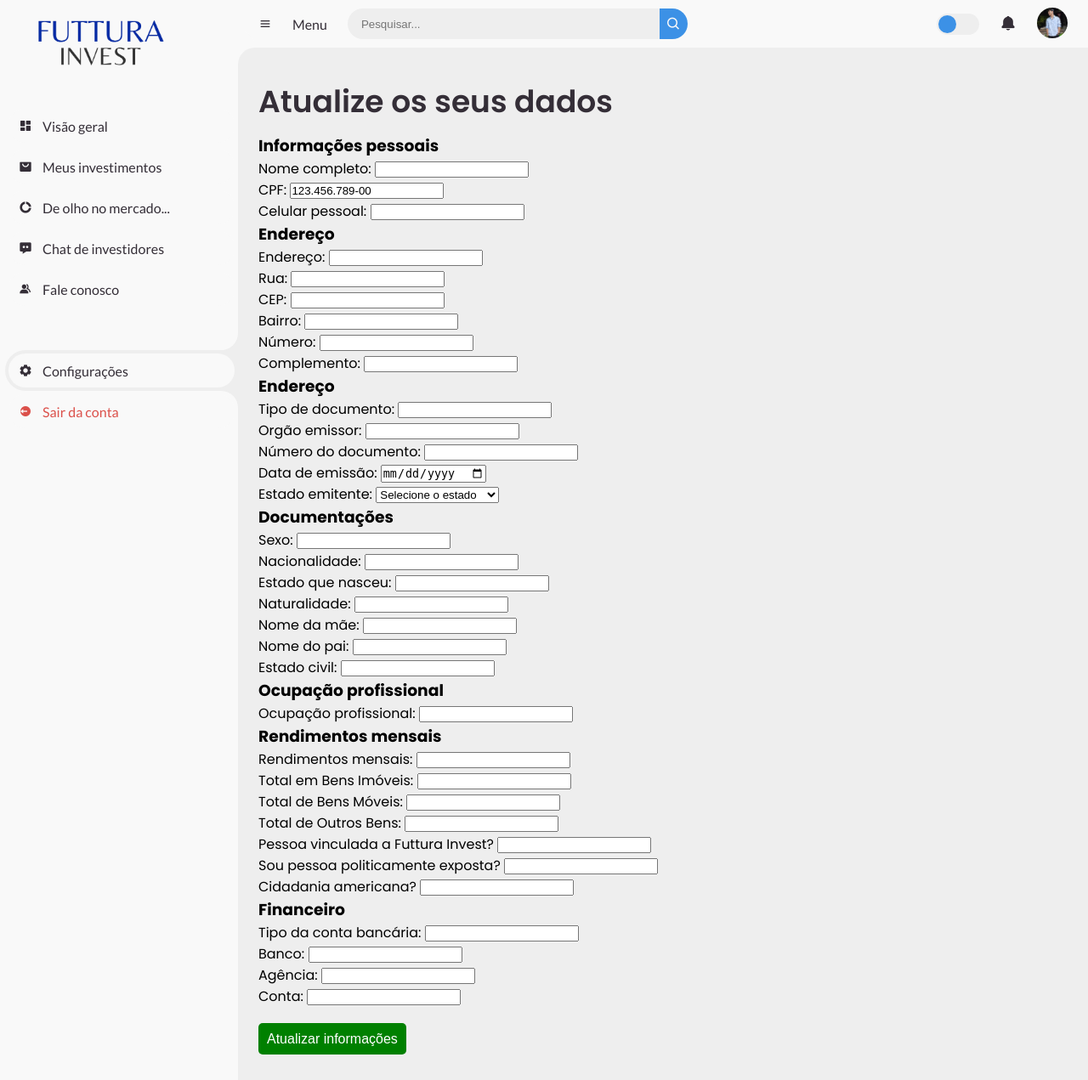
After one commit to matheusvpa/TCC2024INF, a PHP site: page /signup/config.php in a window 1280 px wide. The commit adds this page. Shown: the whole page at 85% size. Run offline with PHP 8.4, Linux system fonts and the light colour scheme; the visitor is signed in with stand-in values (Sample User, id 1).

Commit message:
Página de configurações adicionada e conexões entre páginas foram corrigidas

```diff
--- /dev/null
+++ b/FUTTURA INVEST/signup/config.php
@@ -0,0 +1,262 @@
+<?php
+    session_start();
+    //print_r($_SESSION);
+
+    if((!isset($_SESSION['cpf']) == true) and (!isset($_SESSION['senha']) == true))
+    {
+        unset($_SESSION['cpf']);
+        unset($_SESSION['senha']);
+        header('Location: login.php');
+    }
+    $logado = $_SESSION['cpf'];
+
+?>
+
+<!DOCTYPE html>
+<html lang="pt-br">
+<head>
+	<meta charset="UTF-8">
+	<meta name="viewport" content="width=device-width, initial-scale=1.0">
+
+	<!-- Boxicons -->
+	<link href='https://unpkg.com/boxicons@2.0.9/css/boxicons.min.css' rel='stylesheet'>
+	<!-- My CSS -->
+	<link rel="stylesheet" href="styledash.css">
+
+	<title>Futtura Invest - Seja bem-vindo aos seus investimentos.</title>
+</head>
+<body>
+	<section id="sidebar">
+		<a href="indexdashboard.php" class="brand">
+			<img id="theme-image" src="../img/LogoFundoTransparente.png" alt="Logo">
+		</a>
+
+		<ul class="side-menu top">
+			<li>
+				<a href="indexdashboard.php">
+					<i class='bx bxs-dashboard' ></i>
+					<span class="text">Visão geral</span>
+				</a>
+			</li>
+			<li>
+				<a href="meusinvestimentos.html">
+					<i class='bx bxs-shopping-bag-alt' ></i>
+					<span class="text">Meus investimentos</span>
+				</a>
+			</li>
+			<li>
+				<a href="../empreendimentos.html" target="_blank">
+					<i class='bx bxs-doughnut-chart' ></i>
+					<span class="text">De olho no mercado...</span>
+				</a>
+			</li>
+			<li>
+				<a href="https://telegram.org" target="_blank">
+					<i class='bx bxs-message-dots' ></i>
+					<span class="text">Chat de investidores</span>
+				</a>
+			</li>
+			<li>
+				<a href="https://wa.me/+5567996997580" target="_blank">
+					<i class='bx bxs-group' ></i>
+					<span class="text">Fale conosco</span>
+				</a>
+			</li>
+		</ul>
+		<ul class="side-menu">
+			<li class="active">
+				<a href="config.php">
+					<i class='bx bxs-cog' ></i>
+					<span class="text">Configurações</span>
+				</a>
+			</li>
+			<li>
+				<a href="signout.php" class="logout">
+					<i class='bx bxs-log-out-circle' ></i>
+					<span class="text">Sair da conta</span>
+				</a>
+			</li>
+		</ul>
+	</section>
+	<!-- SIDEBAR -->
+
+
+
+	<!-- CONTENT -->
+	<section id="content">
+		<!-- NAVBAR -->
+		<nav>
+			<i class='bx bx-menu' ></i>
+			<a href="#" class="nav-link">Menu</a>
+			<form action="#">
+				<div class="form-input">
+					<input type="search" placeholder="Pesquisar...">
+					<button type="submit" class="search-btn"><i class='bx bx-search' ></i></button>
+				</div>
+			</form>
+			<input type="checkbox" id="switch-mode" hidden>
+			<label for="switch-mode" class="switch-mode"></label>
+			<a href="#" class="notification">
+				<i class='bx bxs-bell' ></i>
+			</a>
+			<a href="#" class="profile">
+				<img src="../img/brunodill.png">
+			</a>
+		</nav>
+		<!-- NAVBAR -->
+
+		<!-- MAIN -->
+		<main>
+			<div class="head-title">
+				<div class="left">
+					<h1>Atualize os seus dados</h1>
+				</div>
+			</div>
+
+		<form action="atualizar_dados.php" method="POST">
+				<h3>Informações pessoais</h3>
+					<label for="nome_completo">Nome completo:</label>
+					<input type="text" id="nome_completo" name="nome_completo" required><br>
+
+					<label for="cpf">CPF:</label>
+					<input type="text" id="cpf" name="cpf" readonly value="123.456.789-00"><br>
+
+					<label for="celular">Celular pessoal:</label>
+					<input type="telephone" id="celular" name="celular" required><br>
+
+
+				<h3>Endereço</h3>
+					<label for="endereco">Endereço:</label>
+					<input type="text" id="endereco" name="endereco" required><br>
+
+					<label for="rua">Rua:</label>
+					<input type="text" id="rua" name="rua" required><br>
+
+					<label for="cep">CEP:</label>
+					<input type="text" id="cep" name="cep" required><br>
+
+					<label for="bairro">Bairro:</label>
+					<input type="text" id="bairro" name="bairro" required><br>
+
+					<label for="numero">Número:</label>
+					<input type="text" id="numero" name="numero" required><br>
+
+					<label for="complemento">Complemento:</label>
+					<input type="text" id="complemento" name="complemento"><br>
+				<h3>Endereço</h3>
+					<label for="tipo_documento">Tipo de documento:</label>
+					<input type="text" id="tipo_documento" name="tipo_documento" required><br>
+
+					<label for="orgao_emissor">Orgão emissor:</label>
+					<input type="text" id="orgao_emissor" name="orgao_emissor" required><br>
+
+					<label for="numero_documento">Número do documento:</label>
+					<input type="text" id="numero_documento" name="numero_documento" required><br>
+
+					<label for="data_emissao">Data de emissão:</label>
+					<input type="date" id="data_emissao" name="data_emissao" required><br>
+
+					<label for="estado_emitente">Estado emitente:</label>
+					<select id="estado_emitente" name="estado_emitente" required>
+						<option selected disabled>Selecione o estado</option>
+						<option value="AC">Acre</option>
+						<option value="AL">Alagoas</option>
+						<option value="AP">Amapá</option>
+						<option value="AM">Amazonas</option>
+						<option value="BA">Bahia</option>
+						<option value="CE">Ceará</option>
+						<option value="DF">Distrito Federal</option>
+						<option value="ES">Espírito Santo</option>
+						<option value="GO">Goiás</option>
+						<option value="MA">Maranhão</option>
+						<option value="MT">Mato Grosso</option>
+						<option value="MS">Mato Grosso do Sul</option>
+						<option value="MG">Minas Gerais</option>
+						<option value="PA">Pará</option>
+						<option value="PB">Paraíba</option>
+						<option value="PR">Paraná</option>
+						<option value="PE">Pernambuco</option>
+						<option value="PI">Piauí</option>
+						<option value="RJ">Rio de Janeiro</option>
+						<option value="RN">Rio Grande do Norte</option>
+						<option value="RS">Rio Grande do Sul</option>
+						<option value="RO">Rondônia</option>
+						<option value="RR">Roraima</option>
+						<option value="SC">Santa Catarina</option>
+						<option value="SP">São Paulo</option>
+						<option value="SE">Sergipe</option>
+						<option value="TO">Tocantins</option>
+					</select>
+
+
+				<h3>Documentações</h3>
+					<label for="sexo">Sexo:</label>
+					<input type="text" id="sexo" name="sexo" required><br>
+
+					<label for="nacionalidade">Nacionalidade:</label>
+					<input type="text" id="nacionalidade" name="nacionalidade" required><br>
+
+					<label for="estado_nascimento">Estado que nasceu:</label>
+					<input type="text" id="estado_nascimento" name="estado_nascimento" required><br>
+
+					<label for="naturalidade">Naturalidade:</label>
+					<input type="text" id="naturalidade" name="naturalidade" required><br>
+
+					<label for="nome_mae">Nome da mãe:</label>
+					<input type="text" id="nome_mae" name="nome_mae" required><br>
+
+					<label for="nome_pai">Nome do pai:</label>
+					<input type="text" id="nome_pai" name="nome_pai"><br>
+
+					<label for="estado_civil">Estado civil:</label>
+					<input type="text" id="estado_civil" name="estado_civil" required><br>
+
+				<h3>Ocupação profissional</h3>
+					<label for="ocupacao">Ocupação profissional:</label>
+					<input type="text" id="ocupacao" name="ocupacao" required><br>
+
+				<h3>Rendimentos mensais</h3>
+					<label for="rendimentos_mensais">Rendimentos mensais:</label>
+					<input type="text" id="rendimentos_mensais" name="rendimentos_mensais" required><br>
+
+					<label for="bens_imoveis">Total em Bens Imóveis:</label>
+					<input type="text" id="bens_imoveis" name="bens_imoveis"><br>
+
+					<label for="bens_moveis">Total de Bens Móveis:</label>
+					<input type="text" id="bens_moveis" name="bens_moveis"><br>
+
+					<label for="outros_bens">Total de Outros Bens:</label>
+					<input type="text" id="outros_bens" name="outros_bens"><br>
+
+					<label for="vinculo_futtura">Pessoa vinculada a Futtura Invest?</label>
+					<input type="text" id="vinculo_futtura" name="vinculo_futtura"><br>
+
+					<label for="politicamente_exposta">Sou pessoa politicamente exposta?</label>
+					<input type="text" id="politicamente_exposta" name="politicamente_exposta"><br>
+
+					<label for="cidadania_americana">Cidadania americana?</label>
+					<input type="text" id="cidadania_americana" name="cidadania_americana"><br>
+
+				<h3>Financeiro</h3>
+					<label for="tipo_conta">Tipo da conta bancária:</label>
+					<input type="text" id="tipo_conta" name="tipo_conta" required><br>
+
+					<label for="banco">Banco:</label>
+					<input type="text" id="banco" name="banco" required><br>
+
+					<label for="agencia">Agência:</label>
+					<input type="text" id="agencia" name="agencia" required><br>
+
+					<label for="conta">Conta:</label>
+					<input type="text" id="conta" name="conta" required><br>
+
+				<br>
+
+				<a href="#">
+					<span type="submit" class="botao-atualizar">Atualizar informações</span>
+				</a>
+		</form>
+
+	<script src="script.js"></script>
+</body>
+</html>
--- a/FUTTURA INVEST/signup/indexdashboard.php
+++ b/FUTTURA INVEST/signup/indexdashboard.php
@@ -65,7 +65,7 @@
 		</ul>
 		<ul class="side-menu">
 			<li>
-				<a href="#">
+				<a href="config.php">
 					<i class='bx bxs-cog' ></i>
 					<span class="text">Configurações</span>
 				</a>
@@ -100,7 +100,7 @@
 				<i class='bx bxs-bell' ></i>
 			</a>
 			<a href="#" class="profile">
-				<img src="#">
+				<img src="../img/brunodill.png">
 			</a>
 		</nav>
 		<!-- NAVBAR -->
--- a/FUTTURA INVEST/signup/meusinvestimentos.html
+++ b/FUTTURA INVEST/signup/meusinvestimentos.html
@@ -49,7 +49,7 @@
         </ul>
         <ul class="side-menu">
             <li>
-                <a href="#">
+                <a href="config.php">
                     <i class='bx bxs-cog' ></i>
                     <span class="text">Configurações</span>
                 </a>
--- a/FUTTURA INVEST/signup/signin.php
+++ b/FUTTURA INVEST/signup/signin.php
@@ -127,7 +127,7 @@ button[type="submit"] {
 
 <body>
 <header>
-  <a href="index.html">
+  <a href="signin.php">
     <img src="../img/LogotipoFuttura.png" alt="Logo da sua empresa" style="padding-top: 10px; max-width: 30%; margin-left: 15%;">
   </a>
 </header>
--- a/FUTTURA INVEST/signup/styledash.css
+++ b/FUTTURA INVEST/signup/styledash.css
@@ -598,3 +598,11 @@ body {
 		min-width: 420px;
 	}
 }
+
+.botao-atualizar{
+	background-color: green;
+	color: white;
+	border-radius: 5px;
+	padding: 10px;
+	font-family: Arial, Helvetica, sans-serif;
+}
```
Also changed, not shown: FUTTURA INVEST/signup/script.js (line endings or trailing spaces).
